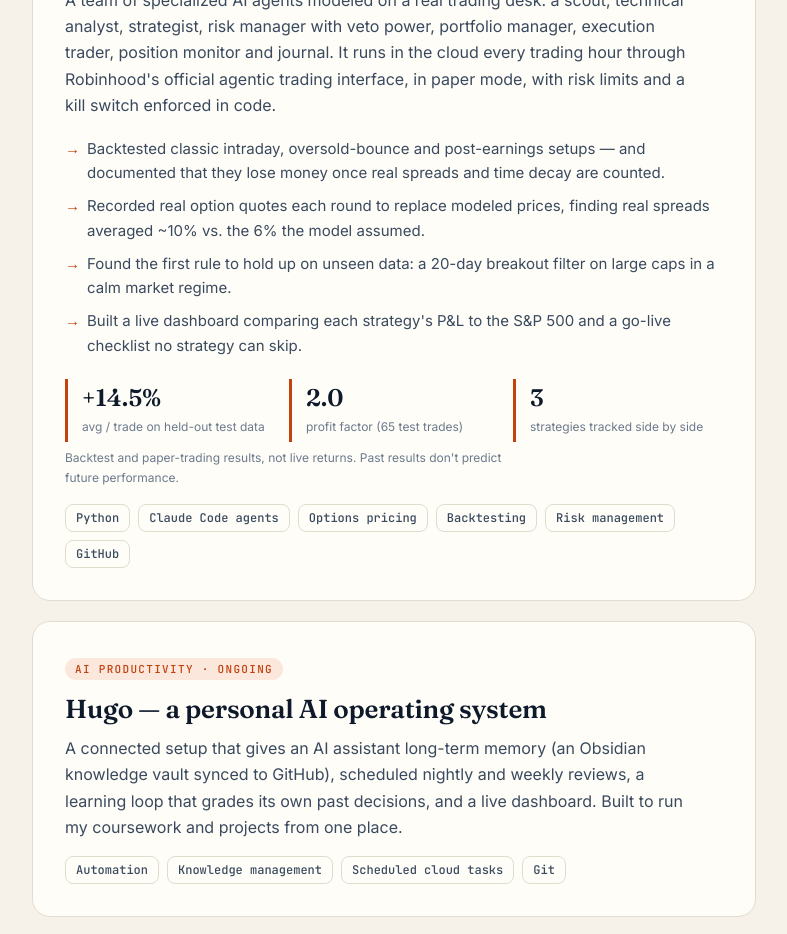
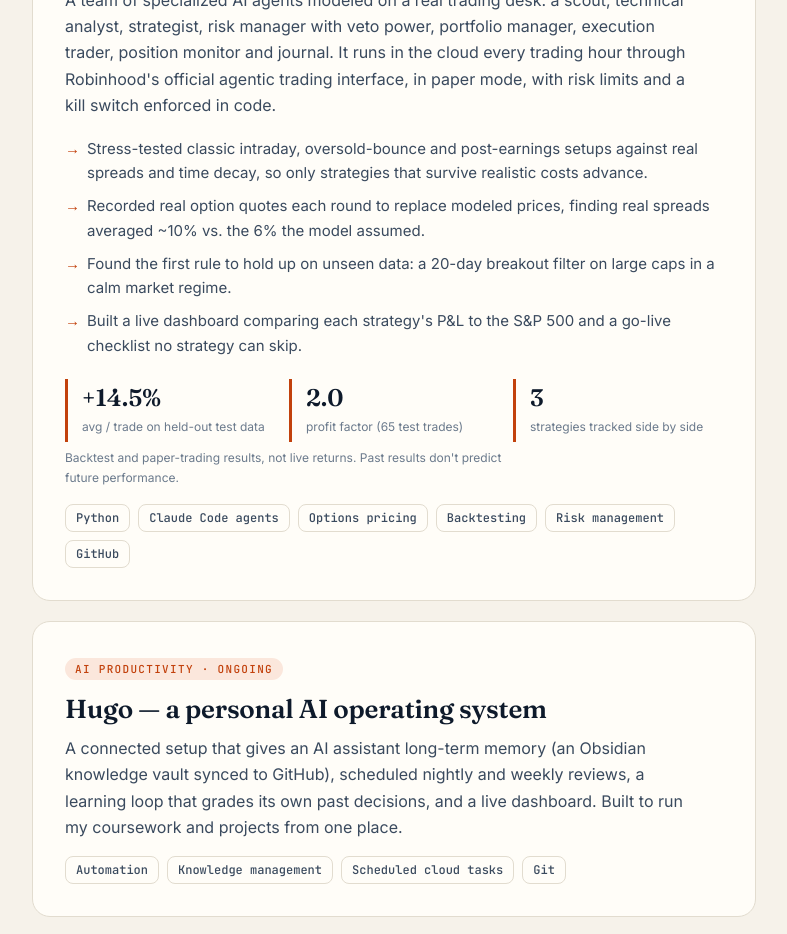
Before and after one commit to bradyrasor/bradyrasor.github.io, a plain HTML site: page index.html in a window 1280 px wide. Shown: the part 1220-2154 px from the top of the page, without its empty margins (376-1163 px from the left). Drawn offline with Linux system fonts and the light colour scheme.

Commit message:
Reframe options project bullet positively
Co-Authored-By: Claude Sonnet 5.5 <noreply@anthropic.com>

Claude-Session: https://claude.ai/code/session_01LdYL4L1N97C34dNGwJLi9T

```diff
--- a/index.html
+++ b/index.html
@@ -128,7 +128,7 @@ footer{padding:28px 0;font:12px var(--mono);color:var(--muted);text-align:center
       <h3>Options Trading Team — an AI agent desk</h3>
       <p>A team of specialized AI agents modeled on a real trading desk: a scout, technical analyst, strategist, risk manager with veto power, portfolio manager, execution trader, position monitor and journal. It runs in the cloud every trading hour through Robinhood's official agentic trading interface, in paper mode, with risk limits and a kill switch enforced in code.</p>
       <ul>
-        <li>Backtested classic intraday, oversold-bounce and post-earnings setups — and documented that they lose money once real spreads and time decay are counted.</li>
+        <li>Stress-tested classic intraday, oversold-bounce and post-earnings setups against real spreads and time decay, so only strategies that survive realistic costs advance.</li>
         <li>Recorded real option quotes each round to replace modeled prices, finding real spreads averaged ~10% vs. the 6% the model assumed.</li>
         <li>Found the first rule to hold up on unseen data: a 20-day breakout filter on large caps in a calm market regime.</li>
         <li>Built a live dashboard comparing each strategy's P&amp;L to the S&amp;P 500 and a go-live checklist no strategy can skip.</li>
```
